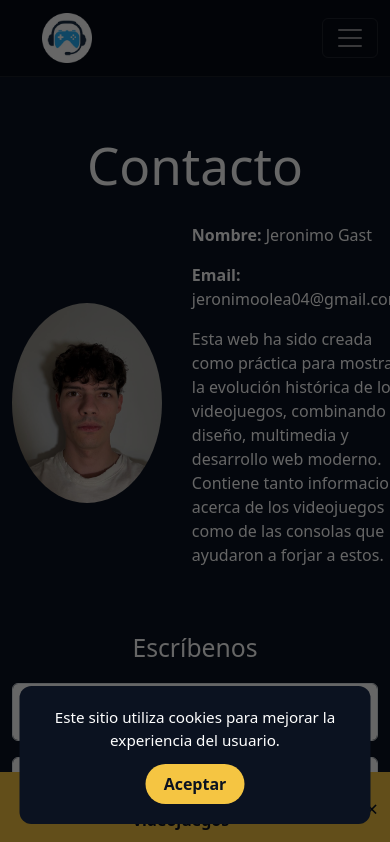
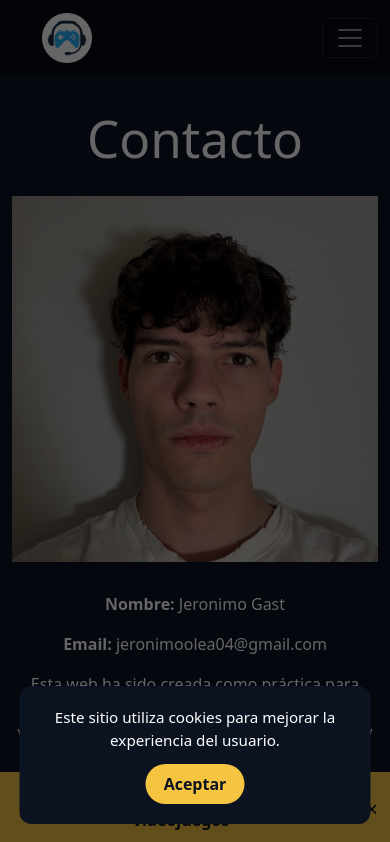
Before and after one commit to jeronimo-gast/web_practica, a React (Vite) app: page /contacto in a window 390 px wide. Shown: the top 842 px of the page. Built offline with nearby package versions, Linux system fonts and the light colour scheme.

Commit message:
cambios defensa.

```diff
--- a/src/components/Navbar/Navbar.css
+++ b/src/components/Navbar/Navbar.css
@@ -66,3 +66,11 @@
   background:#4ea1ff;
   color:#050a14;
 }
+
+@media (max-width: 768px) {
+  .navbar.custom-navbar {
+    position: fixed;
+    width: 100%;
+    z-index: 1200;
+  }
+}
--- a/src/index.css
+++ b/src/index.css
@@ -106,3 +106,9 @@ main {
   display: flex;
   flex-direction: column;
 }
+
+@media (max-width: 768px) {
+  main {
+    padding-top: 50px;
+  }
+}
--- a/src/pages/ContactPage/ContactPage.css
+++ b/src/pages/ContactPage/ContactPage.css
@@ -47,3 +47,19 @@
   border-radius:12px;
   border:0;
 }
+
+
+@media(max-width:768px){
+  .author-photo{
+    width: 100%;
+    height: auto;
+    aspect-ratio: 1/1;
+    border-radius: 0;
+  }
+
+  .author-box {
+    flex-direction: column;
+    align-items: center;
+    text-align: center;
+  }
+}
```
Also changed, not shown: 1 other file (tests, documents, lock files or other folders).
